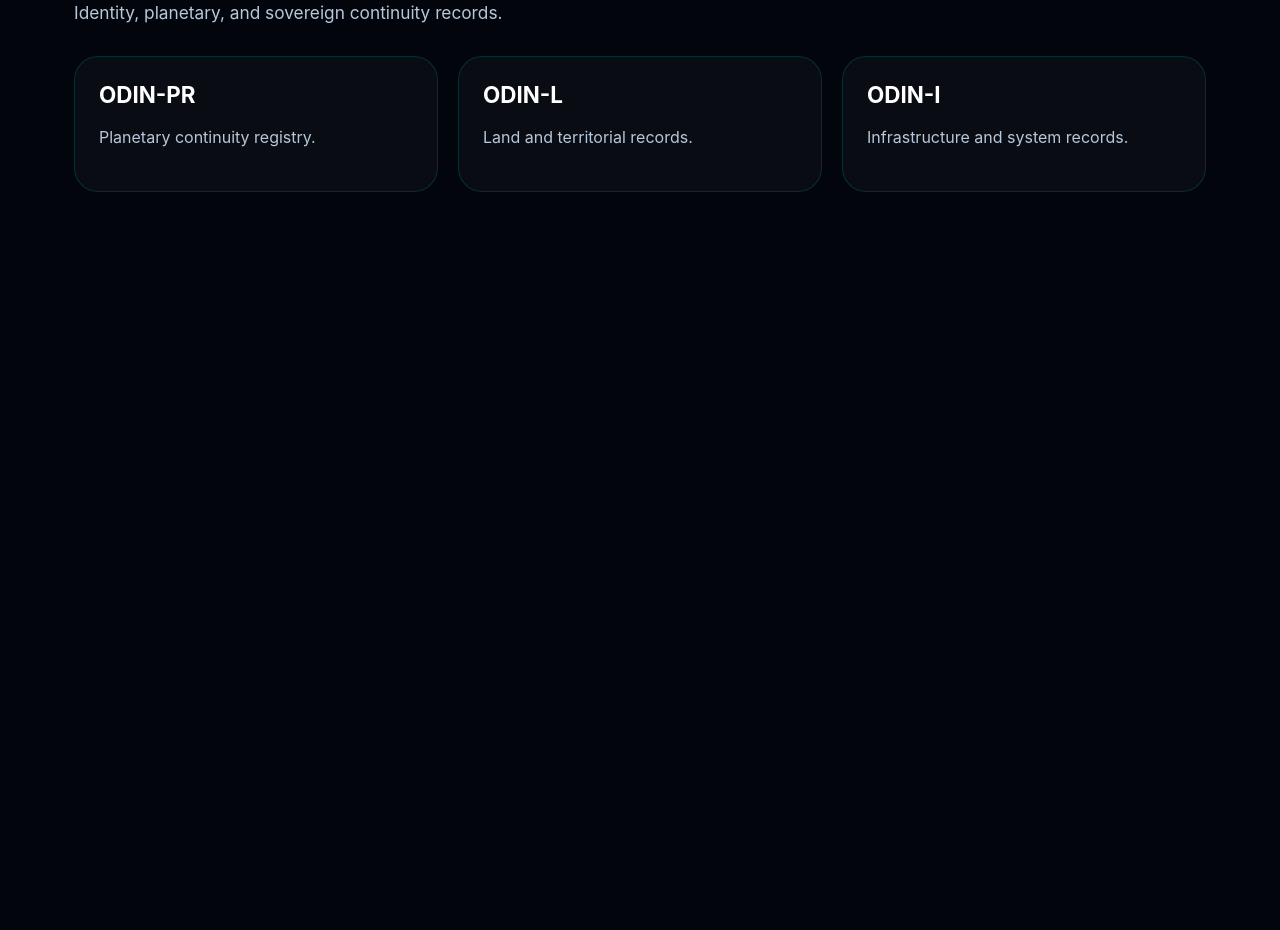
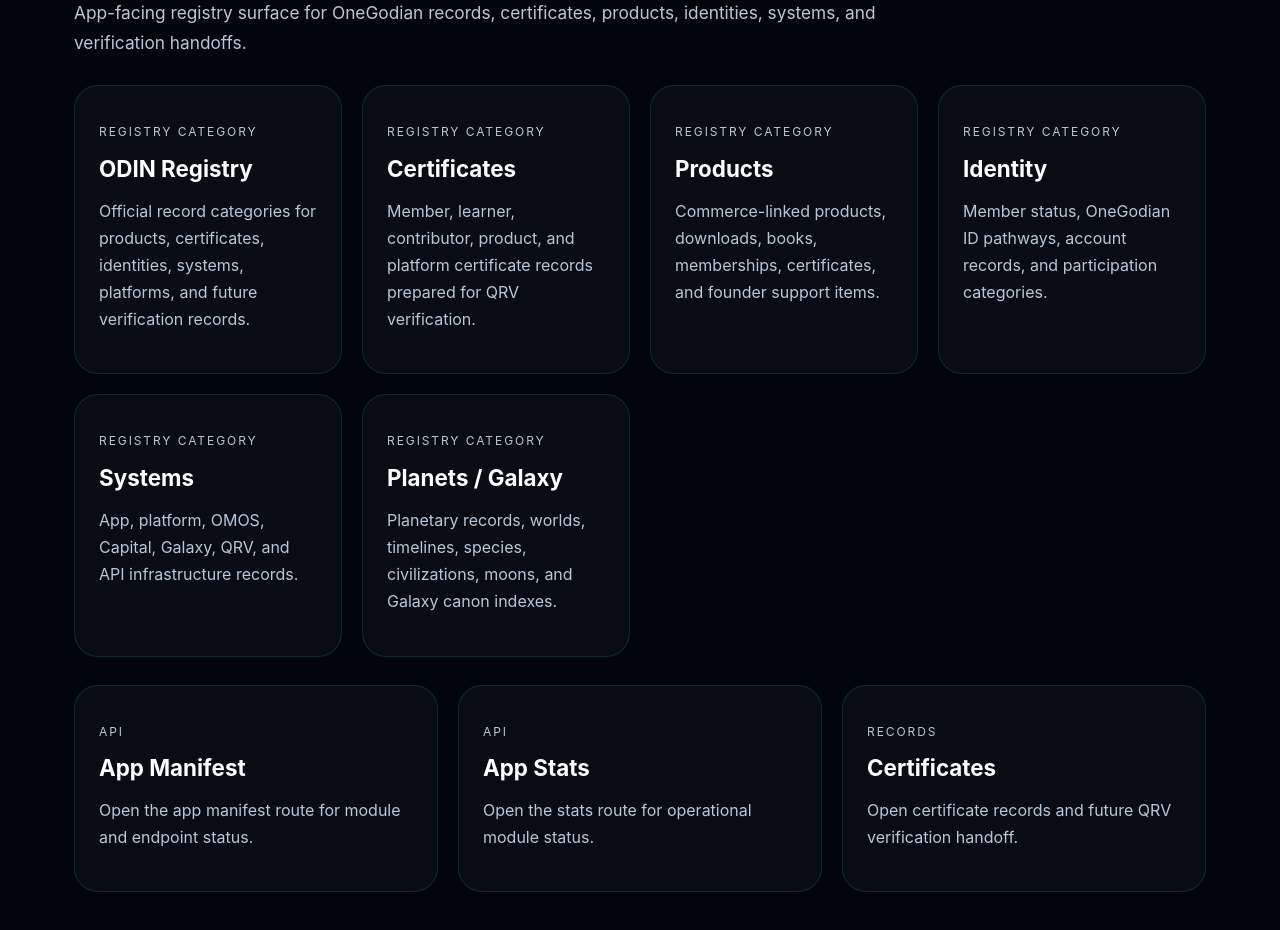
Before and after one commit to ohi-stack/onegodian-app-deploy, a Next.js app: page /registry in a window 1280 px wide. Shown: the part 220-1150 px from the top of the page. Before the commit the page ends 800 px from the top, so only its background shows below. Built offline with nearby package versions, Linux system fonts and the light colour scheme.

Commit message:
Upgrade registry route with real record categories

```diff
--- a/src/app/registry/page.tsx
+++ b/src/app/registry/page.tsx
@@ -1,3 +1,29 @@
-export default function RegistryPage(){
-return <main className="page"><a href="/">← Home</a><p className="kicker">ODIN Registry</p><h1>Registry Systems</h1><p className="lead">Identity, planetary, and sovereign continuity records.</p><div className="grid"><article className="card"><h2>ODIN-PR</h2><p>Planetary continuity registry.</p></article><article className="card"><h2>ODIN-L</h2><p>Land and territorial records.</p></article><article className="card"><h2>ODIN-I</h2><p>Infrastructure and system records.</p></article></div></main>
+const records = [
+  ['ODIN Registry', 'Official record categories for products, certificates, identities, systems, platforms, and future verification records.'],
+  ['Certificates', 'Member, learner, contributor, product, and platform certificate records prepared for QRV verification.'],
+  ['Products', 'Commerce-linked products, downloads, books, memberships, certificates, and founder support items.'],
+  ['Identity', 'Member status, OneGodian ID pathways, account records, and participation categories.'],
+  ['Systems', 'App, platform, OMOS, Capital, Galaxy, QRV, and API infrastructure records.'],
+  ['Planets / Galaxy', 'Planetary records, worlds, timelines, species, civilizations, moons, and Galaxy canon indexes.'],
+];
+
+export default function RegistryPage() {
+  return (
+    <main className="page">
+      <a href="/">← Home</a>
+      <p className="kicker">ODIN / Verification</p>
+      <h1>Registry Systems</h1>
+      <p className="lead">App-facing registry surface for OneGodian records, certificates, products, identities, systems, and verification handoffs.</p>
+      <section className="grid">
+        {records.map(([title, description]) => (
+          <article className="card" key={title}><p className="kicker">Registry Category</p><h2>{title}</h2><p>{description}</p></article>
+        ))}
+      </section>
+      <section className="grid">
+        <a className="card" href="/api/manifest"><p className="kicker">API</p><h2>App Manifest</h2><p>Open the app manifest route for module and endpoint status.</p></a>
+        <a className="card" href="/api/stats"><p className="kicker">API</p><h2>App Stats</h2><p>Open the stats route for operational module status.</p></a>
+        <a className="card" href="/certificates"><p className="kicker">Records</p><h2>Certificates</h2><p>Open certificate records and future QRV verification handoff.</p></a>
+      </section>
+    </main>
+  );
 }
```
